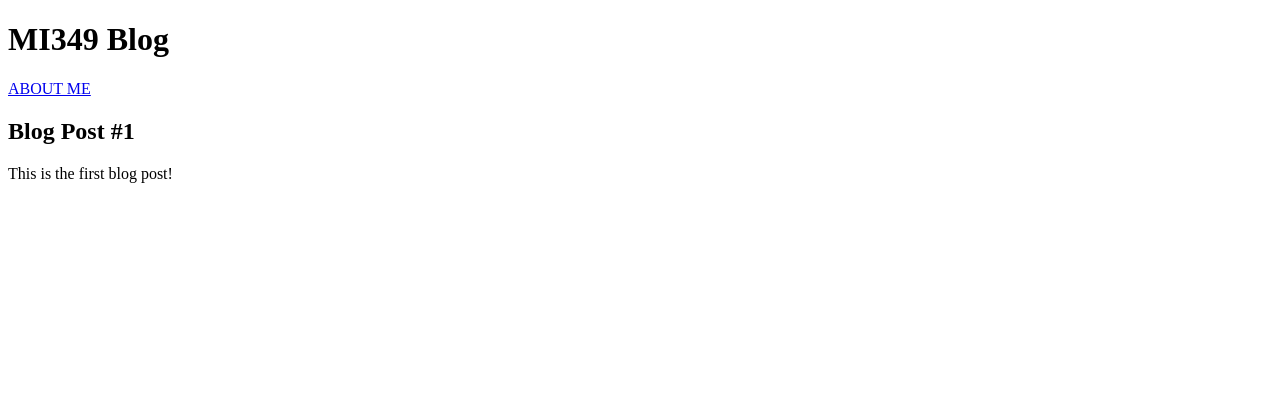
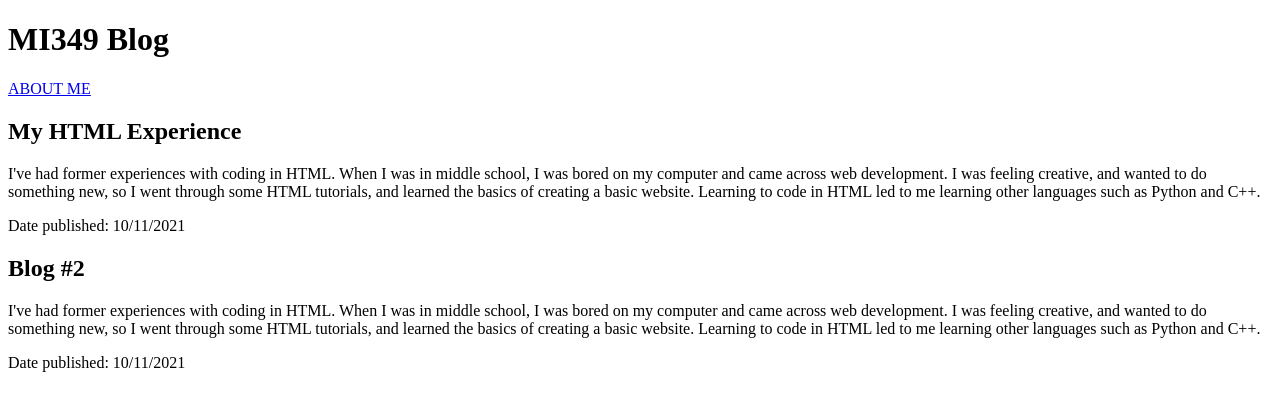
Before and after one commit to wardsam5/mi349_blog, a plain HTML site: page index.html in a window 1280 px wide. Drawn offline with Linux system fonts and the light colour scheme.

Commit message:
added two blog posts

```diff
--- a/index.html
+++ b/index.html
@@ -11,8 +11,15 @@
 <p><a href="about.html">ABOUT ME</a></p>
 
 <div class="blog-post-container">
-<h2>Blog Post #1</h2>
-<p>This is the first blog post!</p>
+<h2 class="blog-title">My HTML Experience</h2>
+<p class="blog-content">I've had former experiences with coding in HTML. When I was in middle school, I was bored on my computer and came across web development. I was feeling creative, and wanted to do something new, so I went through some HTML tutorials, and learned the basics of creating a basic website. Learning to code in HTML led to me learning other languages such as Python and C++.</p>
+<p class="blog-date">Date published: 10/11/2021</p>
+</div>
+
+<div class="blog-post-container">
+<h2 class="blog-title">Blog #2</h2>
+<p class="blog-content">I've had former experiences with coding in HTML. When I was in middle school, I was bored on my computer and came across web development. I was feeling creative, and wanted to do something new, so I went through some HTML tutorials, and learned the basics of creating a basic website. Learning to code in HTML led to me learning other languages such as Python and C++.</p>
+<p class="blog-date">Date published: 10/11/2021</p>
 </div>
 
 </body>
```
